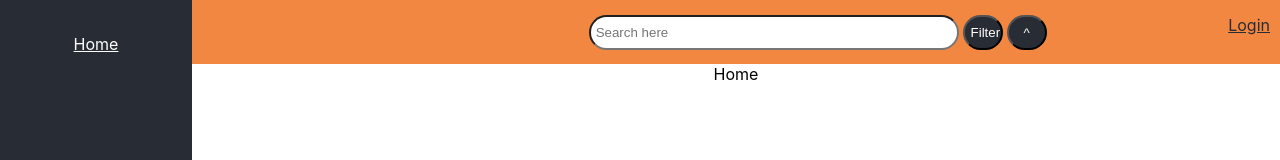
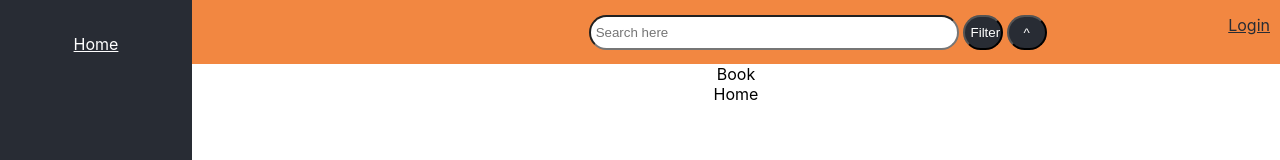
Before and after one commit to Kimara1904/FE-Library-project, a React (Create React App) app in the folder fe-library-app/: page /home in a window 1280 px wide. Shown: the top 160 px of the page. Built offline with nearby package versions, Linux system fonts and the light colour scheme.

Commit message:
Implement BookService and BookList

```diff
--- a/fe-library-app/src/components/AppRouter/pages/HomePage.tsx
+++ b/fe-library-app/src/components/AppRouter/pages/HomePage.tsx
@@ -1,11 +1,39 @@
 import styles from './HomePage.module.css'
 import SearchBar from '../../SearchBar/SearchBar'
+import BookList from '../../BookList/BookList'
+import { GetBookResponse } from '../../../services/BookService'
 
 const HomePage = () => {
+  const bookList: GetBookResponse[] = [
+    {
+      id: 1,
+      title: 'Dummy Book',
+      description: 'Dummy Description',
+      isbn: 'Dummy isbn',
+      cover: '',
+      publishDate: new Date(Date.now()),
+      authors: [
+        {
+          id: 1,
+          firstName: 'Dummy author',
+          lastName: 'One'
+        },
+        {
+          id: 2,
+          firstName: 'Dummy author',
+          lastName: 'Two'
+        }
+      ]
+    }
+  ]
+
   return (
     <div className={styles.home}>
       <div className={styles.screen_search}>
         <SearchBar />
+      </div>
+      <div>
+        <BookList books={bookList}/>
       </div>
       <div className={styles.home_content}>Home</div>
     </div>
--- /dev/null
+++ b/fe-library-app/src/components/BookList/BookCard/Book.tsx
@@ -0,0 +1,5 @@
+const Book = () => {
+  return <div>Book</div>
+}
+
+export default Book
--- /dev/null
+++ b/fe-library-app/src/components/BookList/BookList.tsx
@@ -0,0 +1,18 @@
+import { GetBookResponse } from '../../services/BookService'
+import Book from './BookCard/Book'
+
+interface BookListProps{
+    books: GetBookResponse[]
+}
+
+const BookList = (props: BookListProps) => {
+  return (
+    <div>
+      {props.books.map((book) => {
+        return <Book key={book.isbn} />
+      })}
+    </div>
+  )
+}
+
+export default BookList
--- /dev/null
+++ b/fe-library-app/src/services/BookService.ts
@@ -0,0 +1,38 @@
+import axios, { AxiosPromise } from 'axios'
+
+import { baseUrl } from './ServiceConfig'
+
+interface WhereObject{
+    field: string,
+    value: string,
+    operation: number
+}
+
+export interface GetBooksRequest{
+    where: WhereObject[],
+    order: string[],
+    pageNumber: number,
+    pageLength: number
+}
+
+interface AuthorBookResponse{
+    id: number,
+    firstName: string,
+    lastName: string
+}
+
+export interface GetBookResponse{
+    id: number,
+    title: string,
+    description: string,
+    isbn: string
+    cover: string,
+    publishDate: Date,
+    authors: AuthorBookResponse[]
+}
+
+export const getBooks = (request: GetBooksRequest= { where: [], order: [], pageNumber: 1, pageLength: 25 }): Promise<AxiosPromise<GetBookResponse[]>> => {
+  return axios.get(baseUrl + '/api/Books/paged', {
+    params: request
+  })
+}
```
